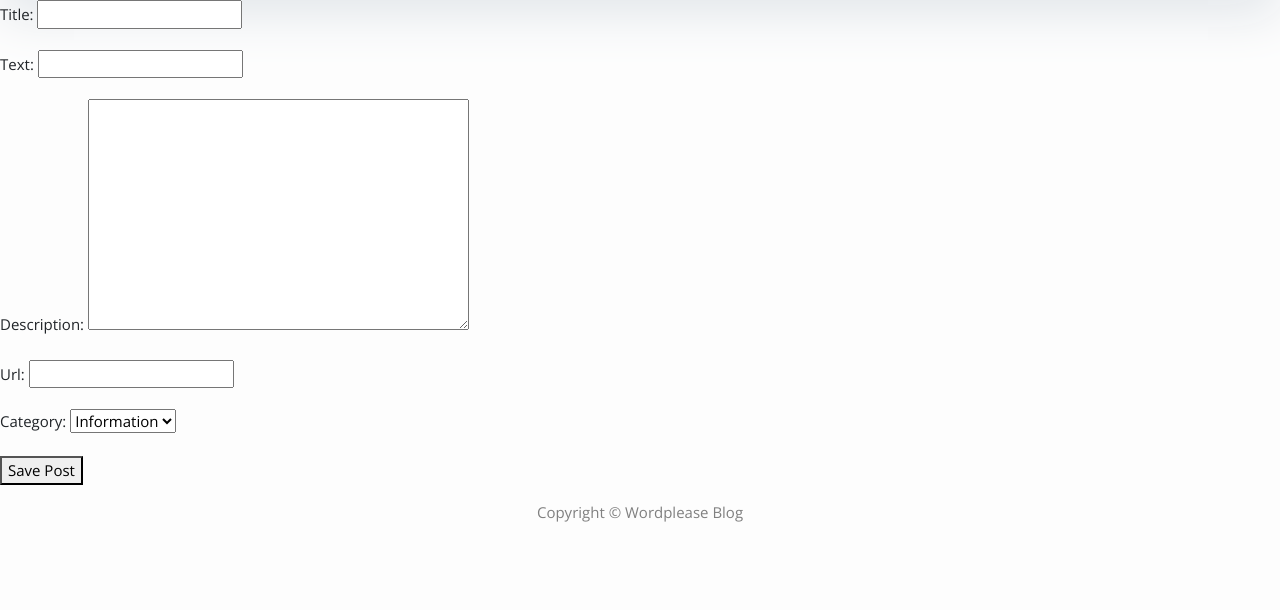
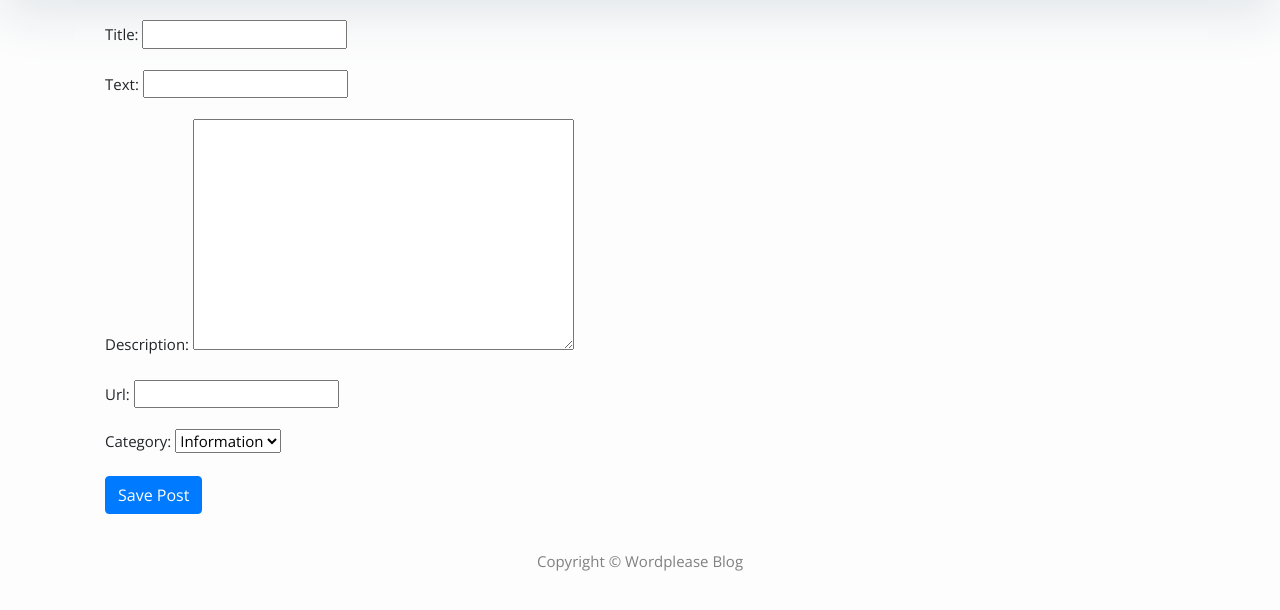
Before and after one commit to JuanMarcos10/KC-Python-Django-Rest, a Django app: page /new-post in a window 1280 px wide. Shown: the part 173-783 px from the top of the page. Run offline with Django 3.2, Linux system fonts and the light colour scheme; a user stored in the database is signed in; some libraries are stand-ins or nearby versions.

Commit message:
24a_pequeña modificacion en new-post.html

```diff
--- a/blogs/templates/new-post.html
+++ b/blogs/templates/new-post.html
@@ -3,12 +3,18 @@
 {% block main_title %} New blog {% endblock %}
 
 {% block content %}
+    <div class="container">
+        <div>
+            <div class="card-body">
                 {% for message in messages %}
                     <p style="color:green">{{ message }}</p>
                 {% endfor %}
                     <form method="post" novalidate>
                         {% csrf_token %}
                         {{ form.as_p }}
-        <button type="submit">Save Post</button>
+                        <button type="submit" class="btn btn-primary">Save Post</button>
                     </form>
+            </div>
+        </div>
+    </div>
 {% endblock %}
```
Also changed, not shown: db.sqlite3. Lines whose indentation alone changed are shown as unchanged.
